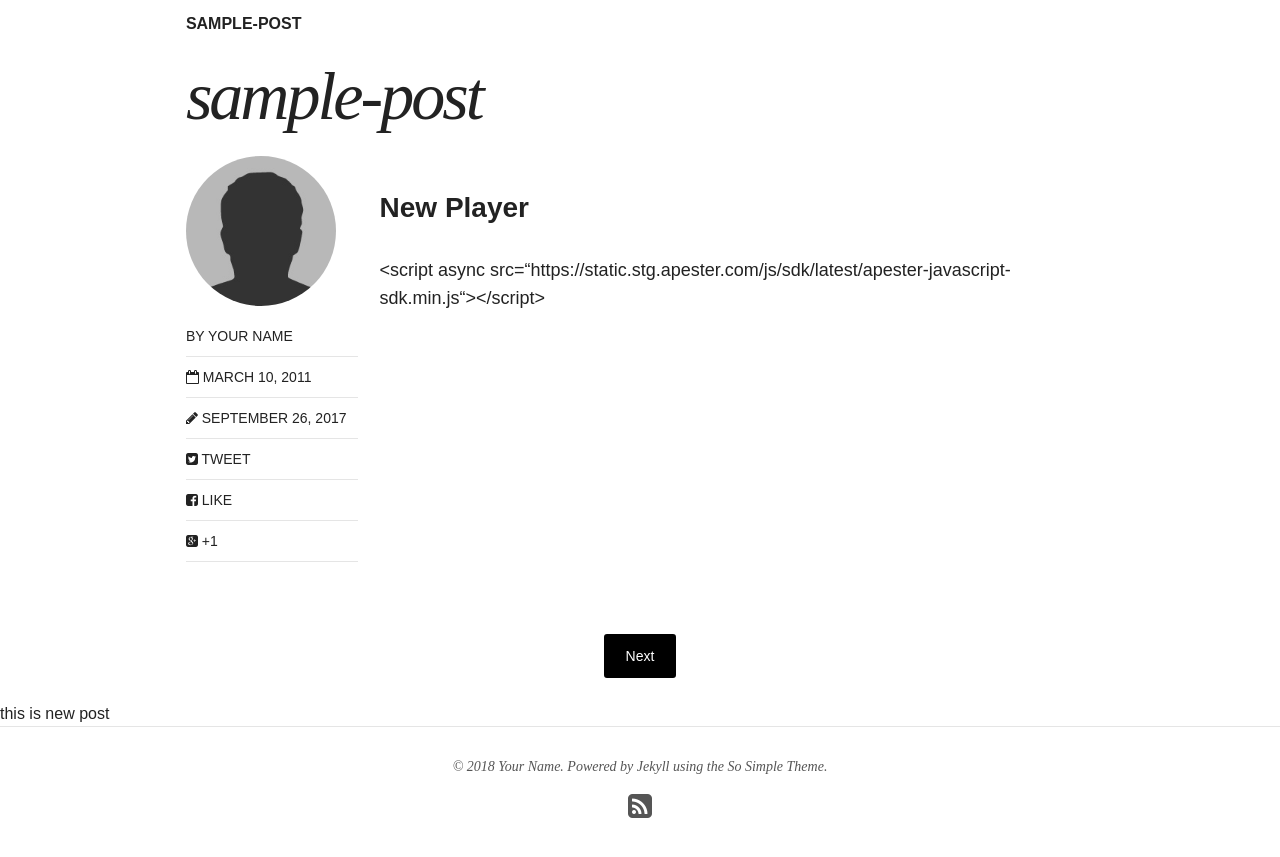
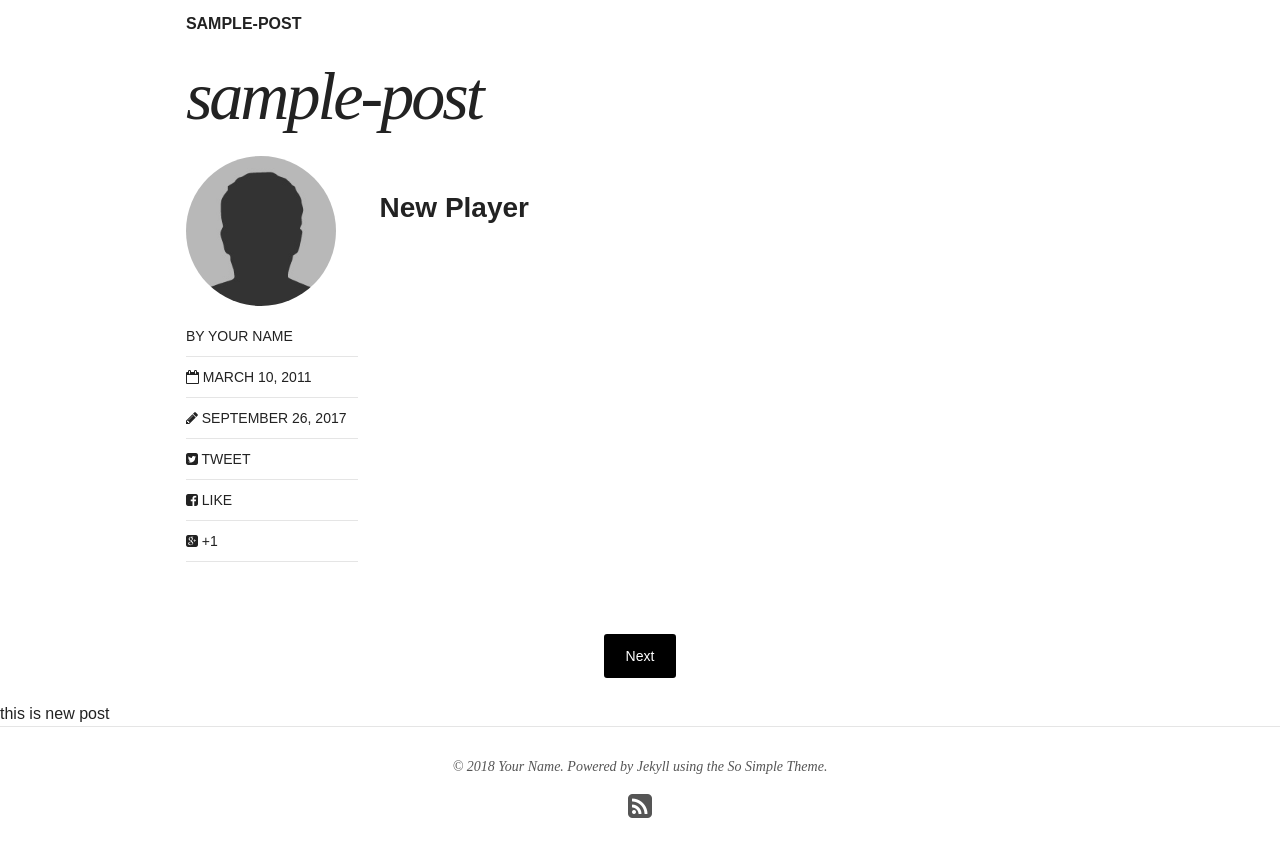
Before and after one commit to galdil/galdil.github.io, a Jekyll site: the page built from _posts/articles/2011-03-10-sample-post.md, in a window 1280 px wide and 900 px high, scrolled down 736 px. Shown: the top 857 px of the window. Built offline with Jekyll 4.4.1, drawn with Linux system fonts in a browser that asks for light colours; nearby versions of some CDN libraries.

Commit message:
Update 2011-03-10-sample-post.md

```diff
--- a/_posts/articles/2011-03-10-sample-post.md
+++ b/_posts/articles/2011-03-10-sample-post.md
@@ -13,5 +13,4 @@
 share: true
 ---
 ### New Player
-<div class="apester-media" data-media-id="5b4b44f687b2e06537a1bcfc" data-player="true" height="512"></div>
-<script async src=“https://static.stg.apester.com/js/sdk/latest/apester-javascript-sdk.min.js“></script>
+<div class="apester-media" data-media-id="5b4b44f687b2e06537a1bcfc" data-player="true" height="512"></div><script async src="https://static.stg.apester.com/js/sdk/latest/apester-javascript-sdk.min.js"></script>
```
